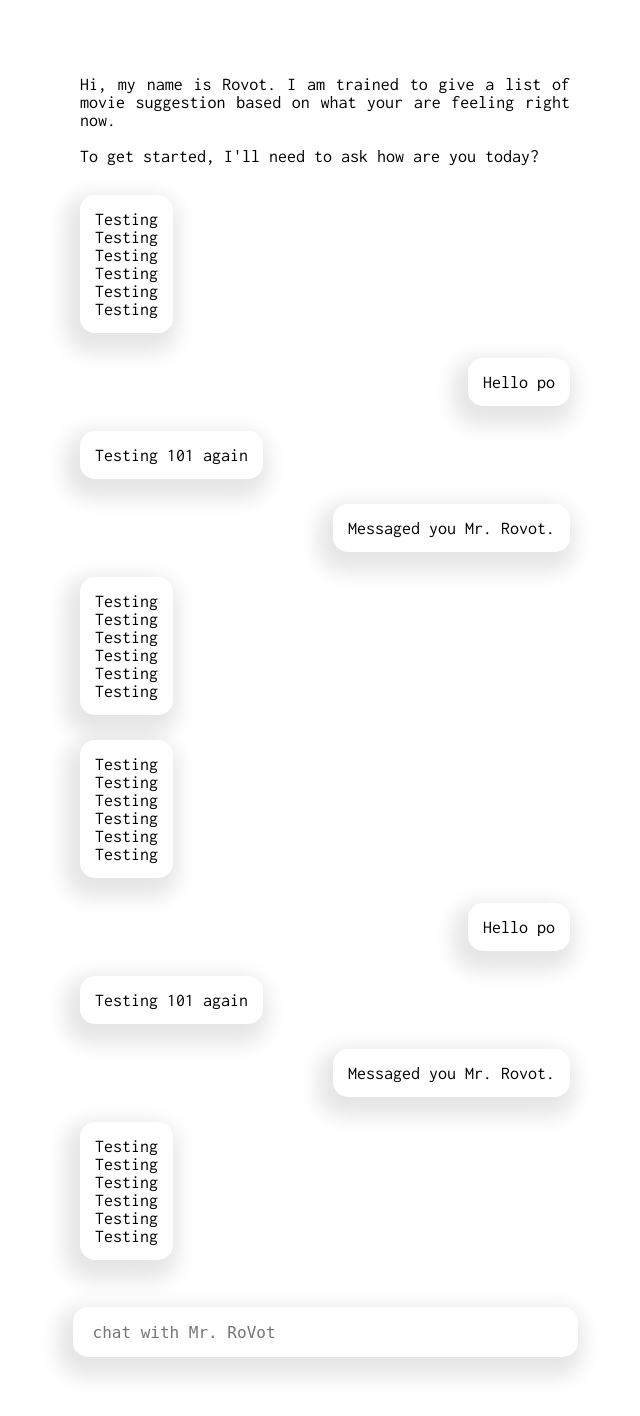
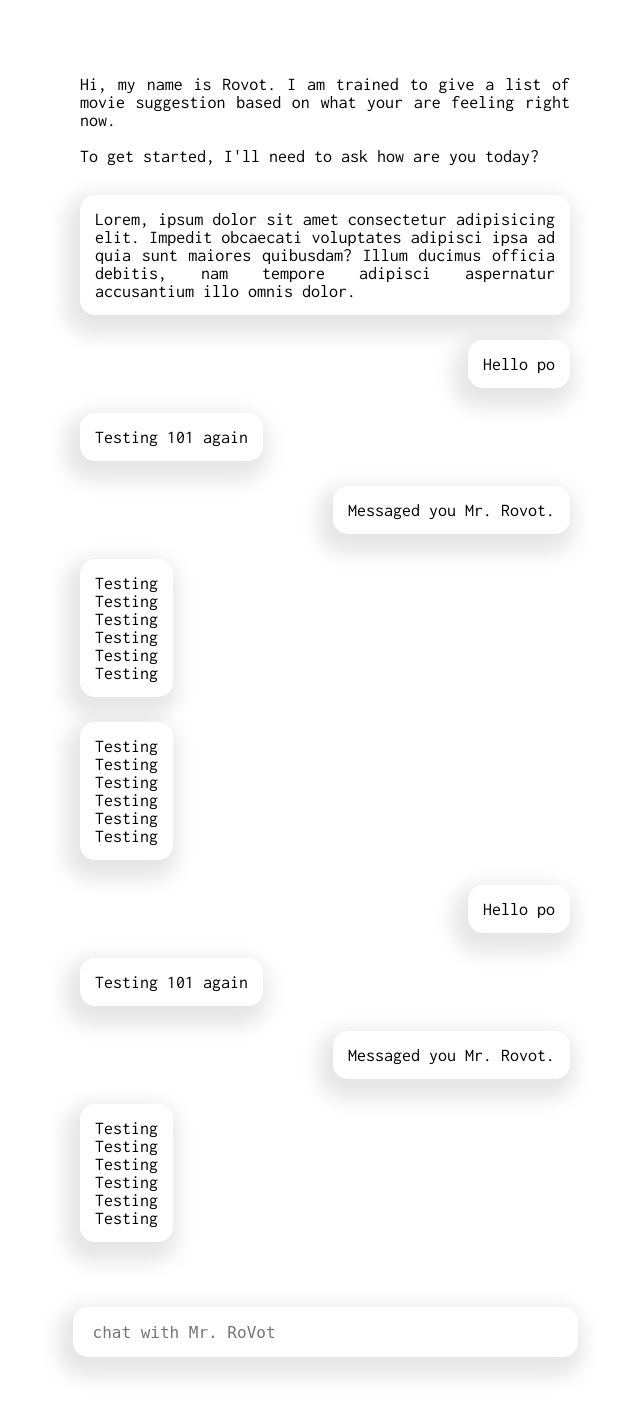
Before and after one commit to lucitian/Rovot, a Django app: page / in a window 1280 px wide. Shown: the top 1416 px of the page, without its empty margins (315-955 px from the left). Run offline with Django 3.2, Linux system fonts and the light colour scheme.

Commit message:
Justified the alignment of texts inside the bubble.

```diff
--- a/rovot/static/directories/css/home.css
+++ b/rovot/static/directories/css/home.css
@@ -35,6 +35,8 @@
 
 .msg .msg-text {
     padding: 15px;
+    text-align: justify;
+    text-justify: inter-word;
 }
 
 .received {
--- a/rovot/templates/directories/home.html
+++ b/rovot/templates/directories/home.html
@@ -11,12 +11,7 @@
                     <div class="msg received"> <!--RoVot messages-->
                          <div class="msg-text">
                             <p>
-                                Testing<br>
-                                Testing<br>
-                                Testing<br>
-                                Testing<br>
-                                Testing<br>
-                                Testing<br>
+                                Lorem, ipsum dolor sit amet consectetur adipisicing elit. Impedit obcaecati voluptates adipisci ipsa ad quia sunt maiores quibusdam? Illum ducimus officia debitis, nam tempore adipisci aspernatur accusantium illo omnis dolor.
                             </p>
                         </div>
                     </div>
```
